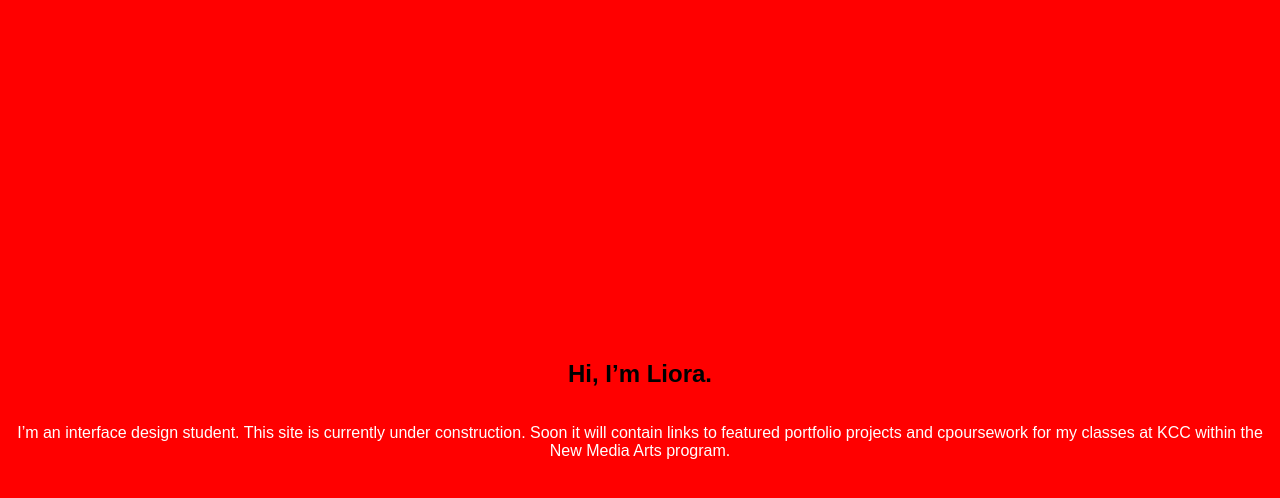
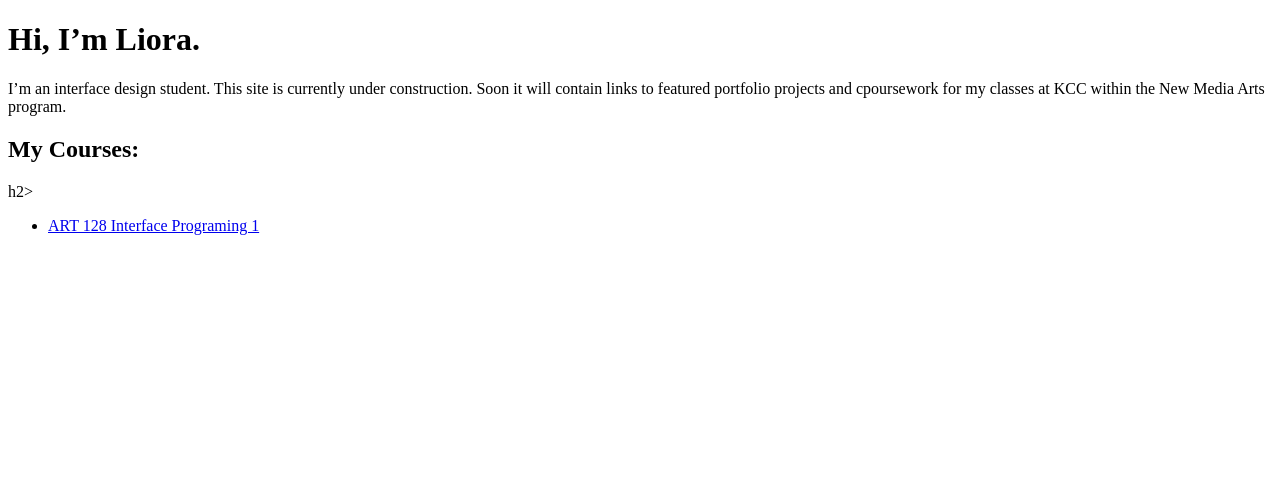
Before and after one commit to Lioranma/studentsite, a plain HTML site: page index.html in a window 1280 px wide. Drawn offline with Linux system fonts and the light colour scheme.

Commit message:
essential code update

```diff
--- a/index.html
+++ b/index.html
@@ -1,27 +1,18 @@
-<html>
+<!doctype html>
+<html lang="en"></html>
 <head>
+    <meta charset="utf-8" />
     <title>Lioranma</title>
-  <style>
-      body {
-          background: red;
-          font-family: sans-serif;
-          text-align:center;
-          display: grid;
-          align-content: center;
-          min-height: 100vh;
-      }
-      h1 {
-          font-size:48p;
-          text-transform:uppercase;
-          margin: 0;
-      }
-      p {
-          color: white;
-      }
-  </style>
+    <meta name="description" content="description of this web page goes here." />
+    <meta name="viewport" content="width=device-width, initial-scale=1" />
+    <meta http-equiv="X-UA-Compatible" content="ie=edge" />
 </head>
 <body>
-    <h2>Hi, I’m Liora.</h2>
+    <h1>Hi, I’m Liora.</h1>
     <p>I’m an  interface  design student. This site is currently under construction. Soon it will contain links to featured portfolio projects and cpoursework for my classes at KCC  within the New Media Arts program.</p>
+    <h2>My Courses:</h2>h2></h2>
+    <ul>
+        <li><a href="art128/index.html">ART 128 Interface Programing 1</a></li>
+    </ul>
 </body>
 </html>
```
